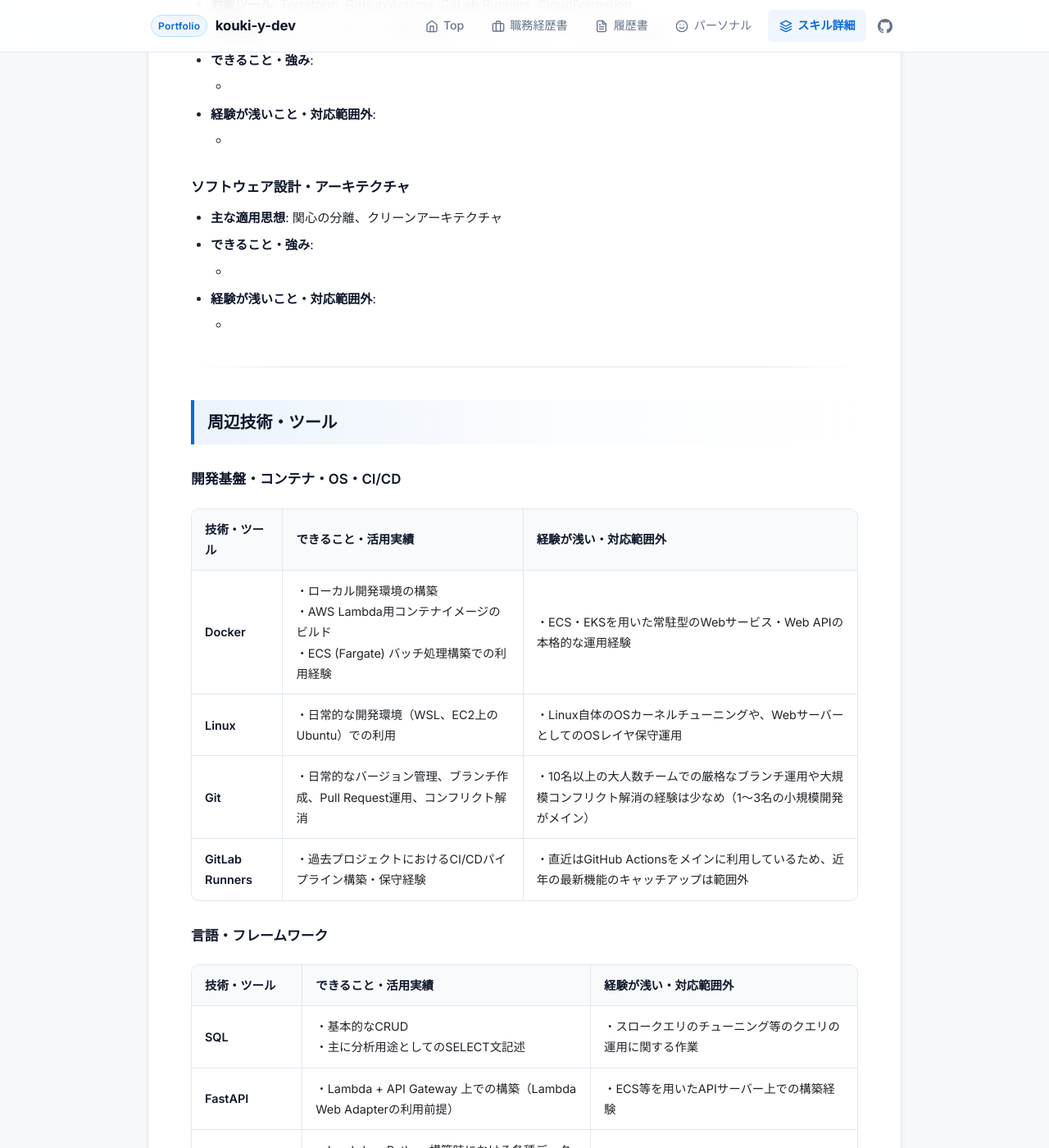
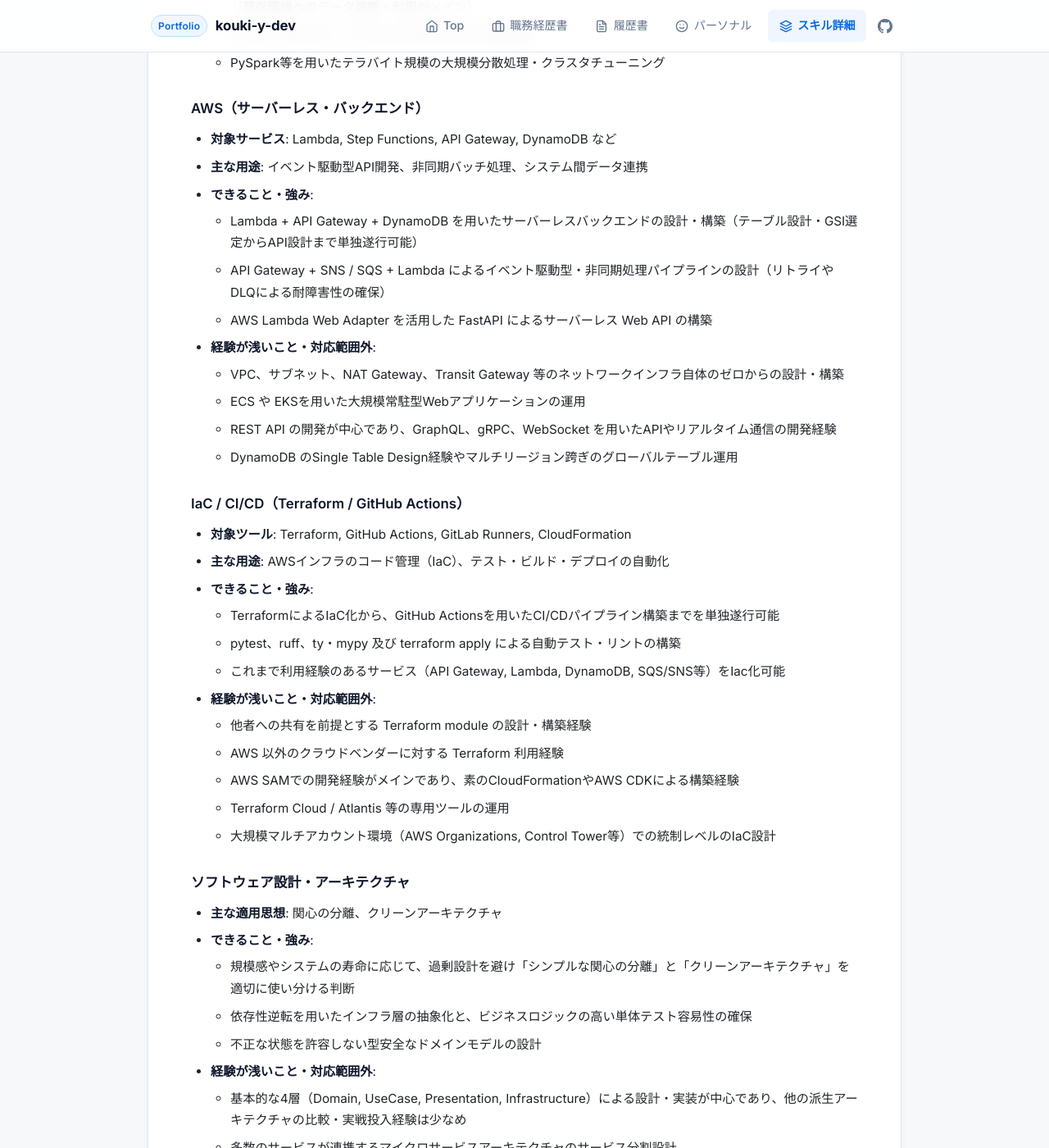
Before and after one commit to kouki-y-dev/about-me, a Jekyll site: the page built from docs/skills.md, in a window 1280 px wide and 1400 px high, scrolled down 1233 px. Shown: the whole window at 82% size. Built offline with Jekyll 4.4.1, drawn with Linux system fonts in a browser that asks for light colours; some of the changed text lies outside the part shown.

Commit message:
update: スキルシート完成

```diff
--- a/docs/skills.md
+++ b/docs/skills.md
@@ -14,40 +14,68 @@ title: "スキル詳細・習熟度"
 ### Python
 - **主な用途**: データパイプライン構築、バッチ処理、Web API開発、AI連携
 - **できること・強み**:
-  -
+  - 型アノテーションをマストとしたコーディング
+  - pytest, ruff, ty・mypy を利用したコードの品質保証
+  - 自社用の共通モジュールの構築・公開経験（CodeArtifact）
 - **経験が浅いこと・対応範囲外**:
-  -
+  - PyTorch, TensorFlow 等を用いたディープラーニング・機械学習モデル自体の研究開発・数理アルゴリズム設計
+  - Tkinter, PyQt 等を用いたデスクトップGUIアプリケーションの開発
+  - Cython等のC言語を用いたPython拡張モジュールの開発経験
+- **補足**:
+  - プロジェクトひな形としてテンプレートリポジトリ（[python-project-template](https://github.com/kouki-y-dev/python-project-template)）を公開中
 
 ### AWS（データ基盤・分析）
 - **対象サービス**: S3, Glue, Athena, QuickSight, OpenSearch など
 - **主な用途**: データ分析基盤構築、ログ収集・集計パイプライン、BIダッシュボード構築
 - **できること・強み**:
-  -
+  - S3へのデータ蓄積 + Glue Crawler & Athena による分析環境構築 + QuickSightによるダッシュボードの構築を自身で遂行可能
+  - Athenaのクエリコスト削減・パフォーマンス向上を見据えたS3のパーティショニング設計
+  - OpenSearchへのデータ投入パイプラインの構築や、ログ調査・検索での活用
+  - ビジネス部門の意思決定や分析ニーズから逆算したデータスキーマの設計
 - **経験が浅いこと・対応範囲外**:
-  -
+  -  OpenSearch のシャード設計やインデックスライフサイクル（ISM/Data Streams）等のインフラ低レイヤ設計（既存環境へのデータ連携・利用がメイン）
+  - Amazon Redshift や Snowflake 等のDWHの利用経験
+  - PySpark等を用いたテラバイト規模の大規模分散処理・クラスタチューニング
 
 ### AWS（サーバーレス・バックエンド）
 - **対象サービス**: Lambda, Step Functions, API Gateway, DynamoDB など
 - **主な用途**: イベント駆動型API開発、非同期バッチ処理、システム間データ連携
 - **できること・強み**:
-  -
+  - Lambda + API Gateway + DynamoDB を用いたサーバーレスバックエンドの設計・構築（テーブル設計・GSI選定からAPI設計まで単独遂行可能）
+  - API Gateway + SNS / SQS + Lambda によるイベント駆動型・非同期処理パイプラインの設計（リトライやDLQによる耐障害性の確保）
+  - AWS Lambda Web Adapter を活用した FastAPI によるサーバーレス Web API の構築
 - **経験が浅いこと・対応範囲外**:
-  -
+  - VPC、サブネット、NAT Gateway、Transit Gateway 等のネットワークインフラ自体のゼロからの設計・構築
+  - ECS や EKSを用いた大規模常駐型Webアプリケーションの運用
+  - REST API の開発が中心であり、GraphQL、gRPC、WebSocket を用いたAPIやリアルタイム通信の開発経験
+  - DynamoDB のSingle Table Design経験やマルチリージョン跨ぎのグローバルテーブル運用
+
 
 ### IaC / CI/CD（Terraform / GitHub Actions）
 - **対象ツール**: Terraform, GitHub Actions, GitLab Runners, CloudFormation
 - **主な用途**: AWSインフラのコード管理（IaC）、テスト・ビルド・デプロイの自動化
 - **できること・強み**:
-  -
+  - TerraformによるIaC化から、GitHub Actionsを用いたCI/CDパイプライン構築までを単独遂行可能
+  - pytest、ruff、ty・mypy 及び terraform apply による自動テスト・リントの構築
+  - これまで利用経験のあるサービス（API Gateway, Lambda, DynamoDB, SQS/SNS等）をIac化可能
 - **経験が浅いこと・対応範囲外**:
-  -
+  - 他者への共有を前提とする Terraform module の設計・構築経験
+  - AWS 以外のクラウドベンダーに対する Terraform 利用経験
+  - AWS SAMでの開発経験がメインであり、素のCloudFormationやAWS CDKによる構築経験
+  - Terraform Cloud / Atlantis 等の専用ツールの運用
+  - 大規模マルチアカウント環境（AWS Organizations,  Control Tower等）での統制レベルのIaC設計
 
 ### ソフトウェア設計・アーキテクチャ
 - **主な適用思想**: 関心の分離、クリーンアーキテクチャ
 - **できること・強み**:
-  -
+  - 規模感やシステムの寿命に応じて、過剰設計を避け「シンプルな関心の分離」と「クリーンアーキテクチャ」を適切に使い分ける判断
+  - 依存性逆転を用いたインフラ層の抽象化と、ビジネスロジックの高い単体テスト容易性の確保
+  - 不正な状態を許容しない型安全なドメインモデルの設計
 - **経験が浅いこと・対応範囲外**:
-  -
+  - 基本的な4層（Domain, UseCase, Presentation, Infrastructure）による設計・実装が中心であり、他の派生アーキテクチャの比較・実戦投入経験は少なめ
+  - 多数のサービスが連携するマイクロサービスアーキテクチャのサービス分割設計
+- **補足**:
+  - 自身のクリーンアーキテクチャに対する考え方について[Zennのテックブログ](https://zenn.dev/yymm/articles/20260905-refactoring-to-clean-architecture)に書き出しています
 
 ---
 
@@ -68,7 +96,7 @@ title: "スキル詳細・習熟度"
 | :--- | :--- | :--- |
 | **SQL** | ・基本的なCRUD <br> ・主に分析用途としてのSELECT文記述| ・スロークエリのチューニング等のクエリの運用に関する作業 |
 | **FastAPI** | ・Lambda + API Gateway 上での構築（Lambda Web Adapterの利用前提） | ・ECS等を用いたAPIサーバー上での構築経験 |
-| **Pydantic** |・Lambda + Python 構築時における各種データの型の保証 <br>・LLM応答出力時のStructured Output時の利用 <br>・クリーンアーキテクチャ適用時におけるドメインモデル構築<br>・AWS CodeArtifactを用いた共通スキーマパッケージの構築・社内配布（validator / computed_field / Annotated を活用）| ・`create_model` を用いた動的なモデル生成（基本はスキーマが確定している設計・運用が中心） |
+| **Pydantic** |・Lambda + Python 構築時における各種データの型の保証 <br>・LLM応答出力時のStructured Output時の利用 <br>・クリーンアーキテクチャ適用時におけるドメインモデル構築<br>・AWS CodeArtifactを用いた共通スキーマパッケージの構築・社内配布（validator, computed_field, Annotated を活用）| ・`create_model` を用いた動的なモデル生成（基本はスキーマが確定している設計・運用が中心） |
 | **JavaScript / TypeScript** | ・AWS Lambda（Node.js）の構築<br> ・Google Apps Script としての利用<br>・軽微なフロントの改修| ・React、Vue.js 等のモダンフレームワーク（主にバックエンド・インフラがメインでフロントエンドは専門外） |
 | **PHP** | ・新卒入社時の社内システム改修時に利用（Codeigniter） | ・Laravel 等のモダンフレームワークを用いた開発経験 |
 | **Django** | ・個人開発での実装・学習経験 | ・実務経験なし |
```
